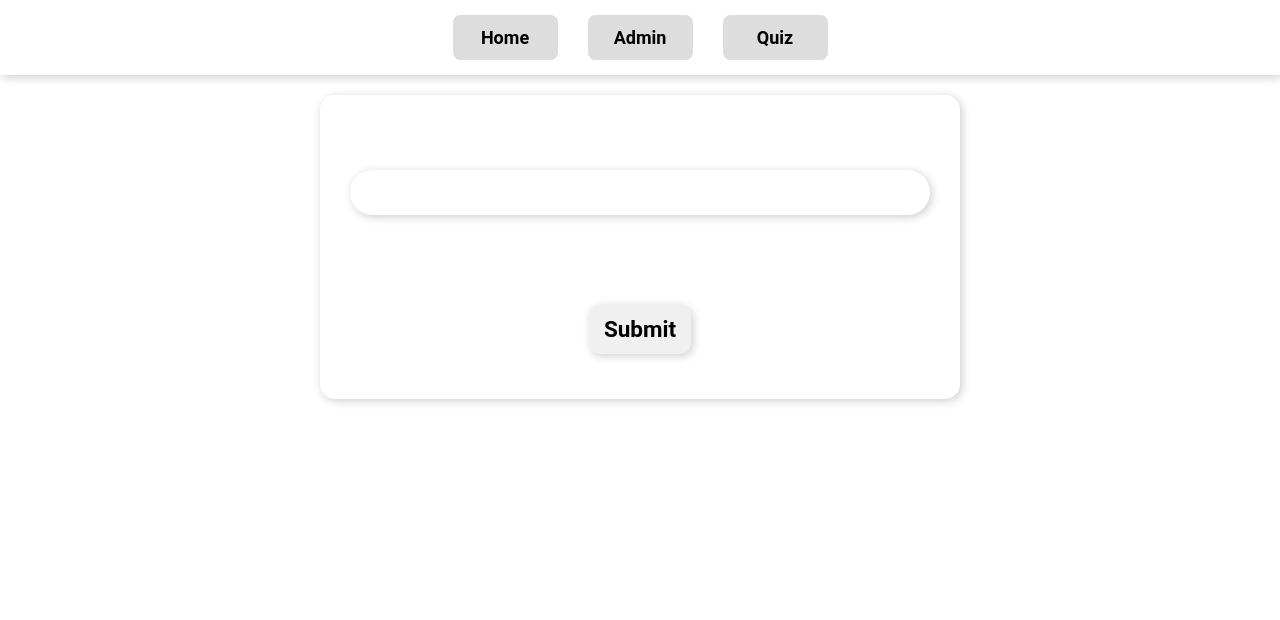
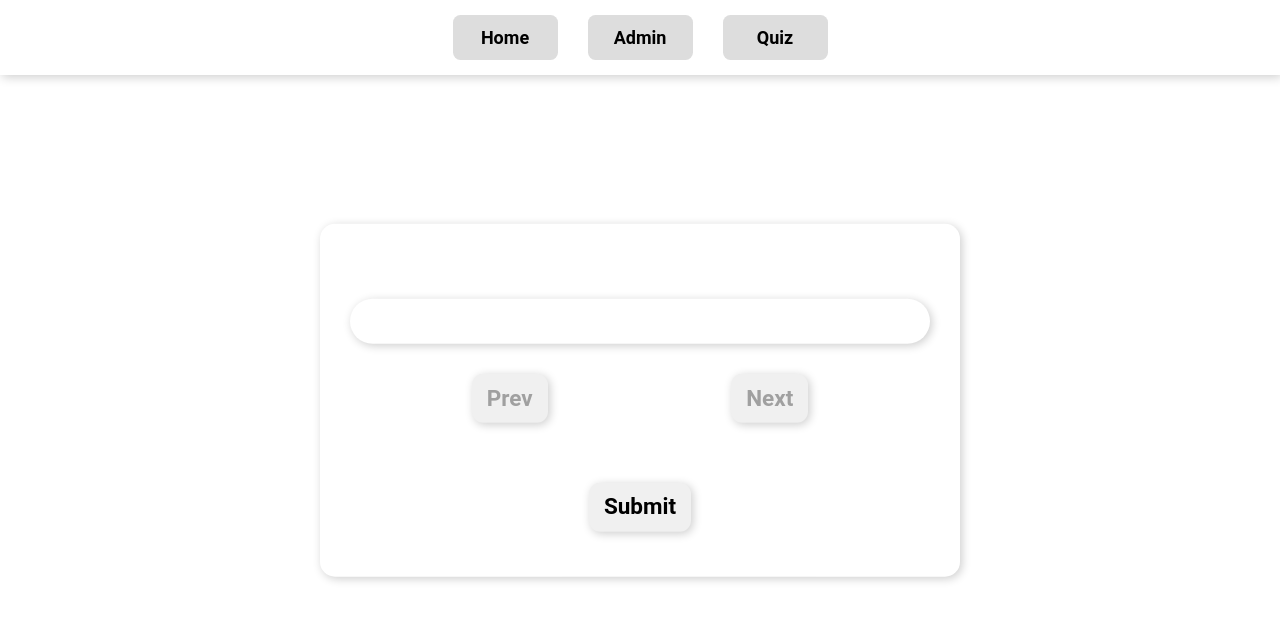
Before and after one commit to Chas-Henrik/workshop-v7, a Next.js app: page /quiz in a window 1280 px wide. Shown: the top 620 px of the page. Built offline with nearby package versions, Linux system fonts and the light colour scheme.

Commit message:
Disabled QViewer buttons at array boundaries

```diff
--- a/src/app/quiz/Quiz.module.css
+++ b/src/app/quiz/Quiz.module.css
@@ -1,5 +1,7 @@
 
 .quizContainer {
+    width: 100%;
+    height: 100vh;
     display: flex;
     flex-direction: column;
     justify-content: center;
--- a/src/app/quiz/page.tsx
+++ b/src/app/quiz/page.tsx
@@ -2,6 +2,7 @@
 
 import styles from './Quiz.module.css';
 import React, { useContext, useEffect } from "react";
+import {QQViewerProps} from "@/components/QQViewer"; // Adjust the import path as necessary
 import {QViewer, QViewerProps} from "@/components/QViewer"; // Adjust the import path as necessary
 import { QuizQuestionType, QuizType, QuizContextType, QuizContext } from "@/context/QuizContext";
 
@@ -9,6 +10,7 @@ export type QViewerProps = {
     id: number;
     name: string;
     questions: QQViewerProps[];
+    submitTestHandler: ( questions: QQViewerProps[], resultsArr: number[] ) => void;
 }
 
 function Quiz(): React.JSX.Element {
@@ -34,10 +36,15 @@ function Quiz(): React.JSX.Element {
         console.log("quiz useEffect");
     }, []);
 
+    const submitTestHandler = (questions: QuizQuestionType[], resultsArr: number[]) => {
+        // Implement the submit test handler logic here
+        console.log("Submit test handler called", questions, resultsArr);
+    };
+
     return (
         <div className={styles.quizContainer}>
             {/* <h1>Quizzes</h1> */}
-            <QViewer {...currentQuiz}/>
+            <QViewer {...currentQuiz} submitTestHandler={submitTestHandler}/>
         </div>
     )
 }
--- a/src/components/QViewer.module.css
+++ b/src/components/QViewer.module.css
@@ -1,4 +1,8 @@
 .QViewer {
+    position: fixed;
+    top: 50%;
+    left: 50%;
+    transform: translate(-50%, -50%);
     padding: 1rem 2rem;
     display: flex;
     flex-direction: column;
@@ -35,6 +39,11 @@
                 background-color: #e0e0e0;
                 cursor: pointer;
             }
+            &:disabled {
+                background-color: #f0f0f0;
+                color: #a0a0a0;
+                cursor: not-allowed;
+            }
         }
     }
     .submitButton {
--- a/src/components/QViewer.tsx
+++ b/src/components/QViewer.tsx
@@ -43,8 +43,8 @@ export function QViewer(props: QViewerProps): React.JSX.Element {
             <h2 className={styles.header}>{props?.name}</h2>
             <QQViewer {...currentQuestion} />
             <div className={styles.buttons}>
-                {(currentIndex > 0) && <button className={styles.button} onClick={() => setCurrentIndex((prevIndex) =>  prevIndex - 1 )}>Prev</button>}
-                {(currentIndex < maxIndex) && <button className={styles.button} onClick={() => setCurrentIndex((prevIndex) => prevIndex + 1 )}>Next</button>}
+                {<button className={styles.button} onClick={() => setCurrentIndex((prevIndex) =>  prevIndex - 1 )} disabled = {currentIndex <= 0}>Prev</button>}
+                {<button className={styles.button} onClick={() => setCurrentIndex((prevIndex) => prevIndex + 1 )}  disabled = {currentIndex >= maxIndex}>Next</button>}
             </div>
             <button className={styles.submitButton} onClick={submitHandler}>Submit</button>
         </article>
```
